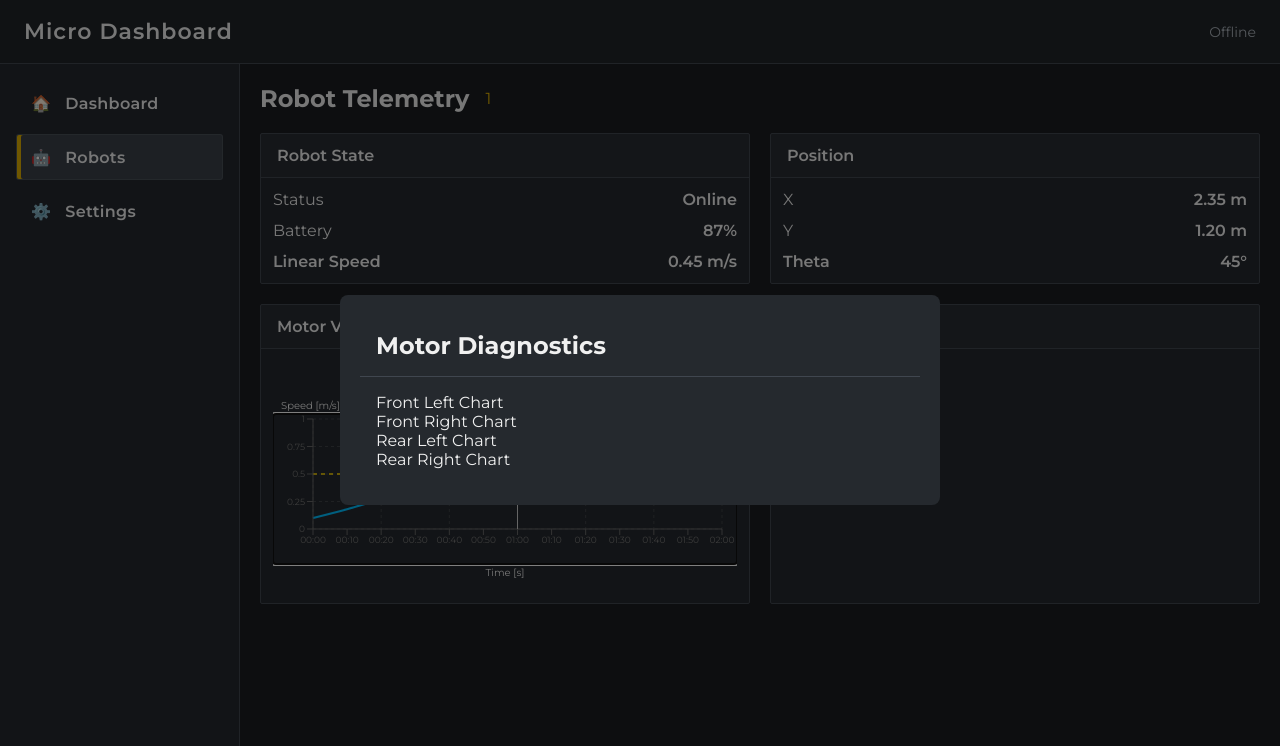
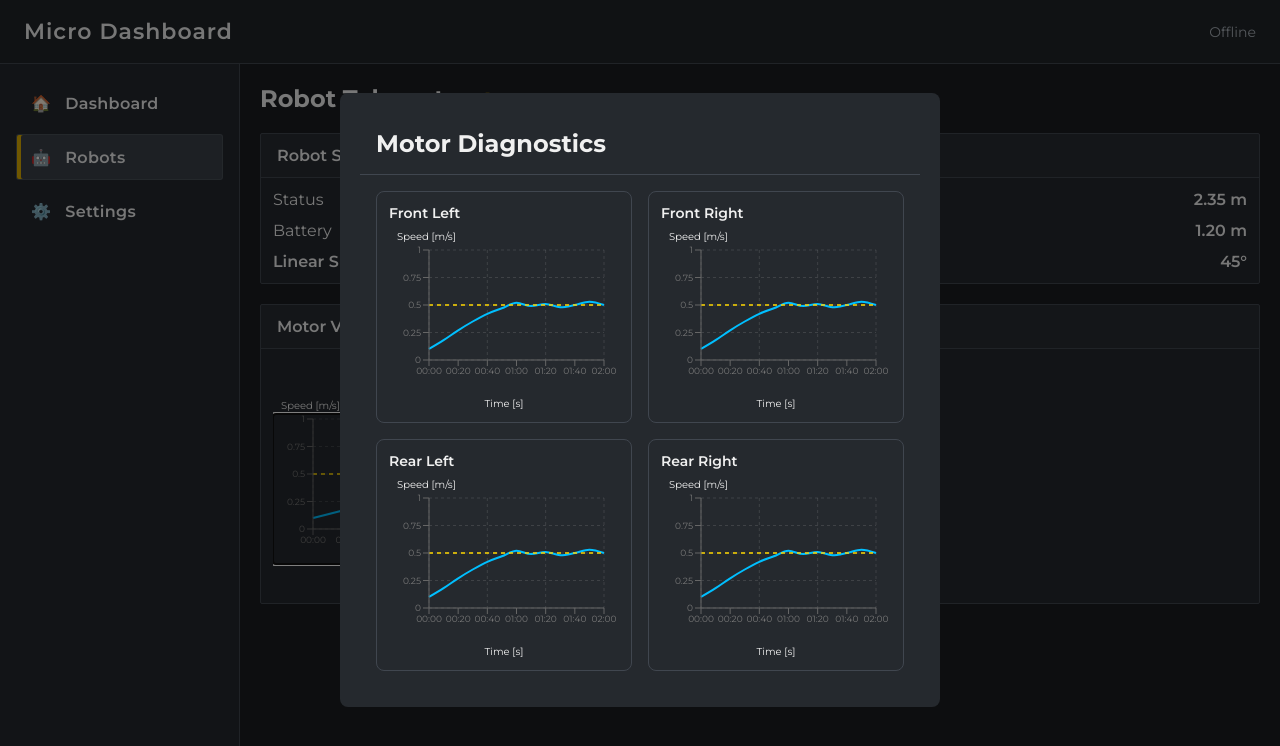
Before and after one commit to RamsiMiam/micro-frontend, a React (Vite) app: page /robots/1/telemetry in a window 1280 px wide. Both pictures are taken after a click on the element 505 px from the left and 489 px from the top of the page. Shown: the top 746 px of the page. Built offline with nearby package versions, Linux system fonts and the light colour scheme.

Commit message:
Added Diagnostics charts

```diff
--- a/src/components/MotorDiagnostics/MotorDiagnostics.css
+++ b/src/components/MotorDiagnostics/MotorDiagnostics.css
@@ -49,3 +49,35 @@
     z-index: 1000;
 
 }
+
+.motor-grid {
+
+    display: grid;
+
+    grid-template-columns: 1fr 1fr;
+
+    gap: 16px;
+
+}
+
+.motor-chart-card {
+
+    border: 1px solid var(--border);
+
+    border-radius: 8px;
+
+    padding: 12px;
+
+    background: var(--surface-secondary);
+
+}
+
+.motor-chart-card h3 {
+
+    margin: 0 0 8px 0;
+
+    font-size: 14px;
+
+    font-weight: 600;
+
+}
--- a/src/components/MotorDiagnostics/MotorDiagnostics.tsx
+++ b/src/components/MotorDiagnostics/MotorDiagnostics.tsx
@@ -1,10 +1,28 @@
 import { useEffect } from "react";
 
+import type { VelocityPoint } from "../../types/VelocityPoint";
+import MotorVelocityChart from "../MotorVelocityChart/MotorVelocityChart";
 import "./MotorDiagnostics.css";
 
 interface MotorDiagnosticsProps {
     onClose: () => void;
 }
+
+export const mockVelocityData: VelocityPoint[] = [
+    { time: "00:00", current: 0.10, target: 0.50 },
+    { time: "00:10", current: 0.18, target: 0.50 },
+    { time: "00:20", current: 0.27, target: 0.50 },
+    { time: "00:30", current: 0.35, target: 0.50 },
+    { time: "00:40", current: 0.42, target: 0.50 },
+    { time: "00:50", current: 0.47, target: 0.50 },
+    { time: "01:00", current: 0.52, target: 0.50 },
+    { time: "01:10", current: 0.49, target: 0.50 },
+    { time: "01:20", current: 0.51, target: 0.50 },
+    { time: "01:30", current: 0.48, target: 0.50 },
+    { time: "01:40", current: 0.50, target: 0.50 },
+    { time: "01:50", current: 0.53, target: 0.50 },
+    { time: "02:00", current: 0.50, target: 0.50 }
+];
 
 function MotorDiagnostics({
     onClose
@@ -59,19 +77,57 @@ function MotorDiagnostics({
 
                 <div className="motor-diagnostics-content">
 
-                    Front Left Chart
+                    <div className="motor-grid">
 
-                    <br />
+                        <div className="motor-chart-card">
 
-                    Front Right Chart
+                            <h3>
+                                Front Left
+                            </h3>
 
-                    <br />
+                            <MotorVelocityChart
+                                data={mockVelocityData}
+                            />
 
-                    Rear Left Chart
+                        </div>
 
-                    <br />
+                        <div className="motor-chart-card">
 
-                    Rear Right Chart
+                            <h3>
+                                Front Right
+                            </h3>
+
+                            <MotorVelocityChart
+                                data={mockVelocityData}
+                            />
+
+                        </div>
+
+                        <div className="motor-chart-card">
+
+                            <h3>
+                                Rear Left
+                            </h3>
+
+                            <MotorVelocityChart
+                                data={mockVelocityData}
+                            />
+
+                        </div>
+
+                        <div className="motor-chart-card">
+
+                            <h3>
+                                Rear Right
+                            </h3>
+
+                            <MotorVelocityChart
+                                data={mockVelocityData}
+                            />
+
+                        </div>
+
+                    </div>
 
                 </div>
 
--- a/src/components/MotorVelocityCard/MotorVelocityCard.tsx
+++ b/src/components/MotorVelocityCard/MotorVelocityCard.tsx
@@ -3,9 +3,26 @@ import { useState } from "react";
 import Card from "../Card/Card";
 import MotorDiagnostics from "../MotorDiagnostics/MotorDiagnostics";
 import MotorVelocityChart from "../MotorVelocityChart/MotorVelocityChart";
+import type { VelocityPoint } from "../../types/VelocityPoint";
 
 import "./MotorVelocityCard.css";
 
+
+export const mockVelocityData: VelocityPoint[] = [
+    { time: "00:00", current: 0.10, target: 0.50 },
+    { time: "00:10", current: 0.18, target: 0.50 },
+    { time: "00:20", current: 0.27, target: 0.50 },
+    { time: "00:30", current: 0.35, target: 0.50 },
+    { time: "00:40", current: 0.42, target: 0.50 },
+    { time: "00:50", current: 0.47, target: 0.50 },
+    { time: "01:00", current: 0.52, target: 0.50 },
+    { time: "01:10", current: 0.49, target: 0.50 },
+    { time: "01:20", current: 0.51, target: 0.50 },
+    { time: "01:30", current: 0.48, target: 0.50 },
+    { time: "01:40", current: 0.50, target: 0.50 },
+    { time: "01:50", current: 0.53, target: 0.50 },
+    { time: "02:00", current: 0.50, target: 0.50 }
+];
 
 function MotorVelocityCard() {
 
@@ -55,7 +72,8 @@ function MotorVelocityCard() {
                     className="velocity-chart-container"
                     onClick={() => setShowDiagnostics(true)}
                 >
-                    <MotorVelocityChart />
+                    <MotorVelocityChart
+                        data={mockVelocityData} />
                 </div>
 
             </Card>
--- a/src/components/MotorVelocityChart/MotorVelocityChart.tsx
+++ b/src/components/MotorVelocityChart/MotorVelocityChart.tsx
@@ -9,24 +9,15 @@ import {
 } from "recharts";
 
 import "./MotorVelocityChart.css";
+import type { VelocityPoint } from "../../types/VelocityPoint";
 
-const data = [
-    { time: "00:00", current: 0.10, target: 0.50 },
-    { time: "00:10", current: 0.18, target: 0.50 },
-    { time: "00:20", current: 0.27, target: 0.50 },
-    { time: "00:30", current: 0.35, target: 0.50 },
-    { time: "00:40", current: 0.42, target: 0.50 },
-    { time: "00:50", current: 0.47, target: 0.50 },
-    { time: "01:00", current: 0.52, target: 0.50 },
-    { time: "01:10", current: 0.49, target: 0.50 },
-    { time: "01:20", current: 0.51, target: 0.50 },
-    { time: "01:30", current: 0.48, target: 0.50 },
-    { time: "01:40", current: 0.50, target: 0.50 },
-    { time: "01:50", current: 0.53, target: 0.50 },
-    { time: "02:00", current: 0.50, target: 0.50 }
-];
+interface MotorVelocityChartProps {
+    data: VelocityPoint[];
+}
 
-function MotorVelocityChart() {
+function MotorVelocityChart({
+    data
+}: MotorVelocityChartProps) {
 
     return (
 
--- /dev/null
+++ b/src/types/VelocityPoint.ts
@@ -0,0 +1,5 @@
+export interface VelocityPoint {
+    time: string;
+    current: number;
+    target: number;
+}
```
